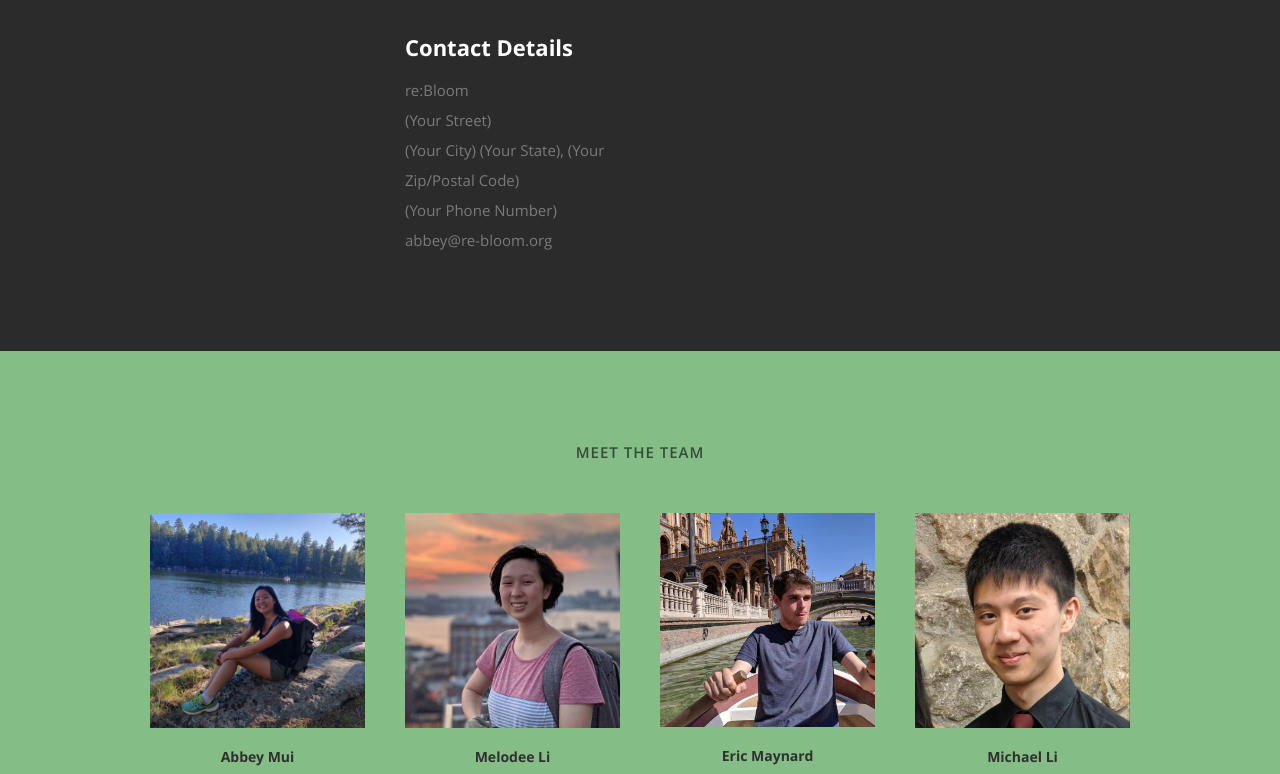
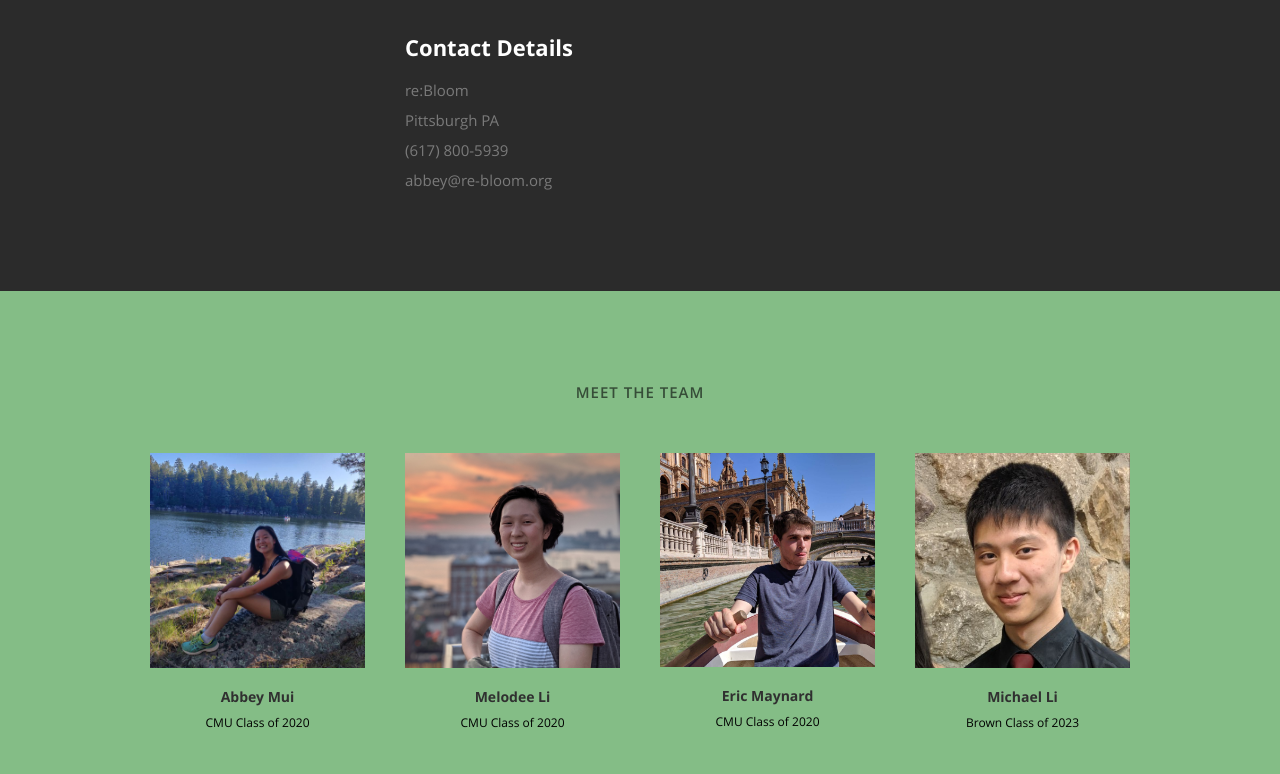
Before and after one commit to abbeymui/re-bloom, a React (Create React App) app: page / in a window 1280 px wide. Shown: the part 1025-1799 px from the top of the page. Built offline with nearby package versions, Linux system fonts and the light colour scheme.

Commit message:
update contacts

```diff
--- a/src/Components/About.js
+++ b/src/Components/About.js
@@ -6,10 +6,10 @@ class About extends Component {
       var logo = this.props.data.logo;
       var name = this.props.data.name;
       var bio = this.props.data.bio;
-      var street = this.props.data.address.street;
+      //var street = this.props.data.address.street;
       var city = this.props.data.address.city;
       var state = this.props.data.address.state;
-      var zip = this.props.data.address.zip;
+      //var zip = this.props.data.address.zip;
       var phone = this.props.data.phone;
       var email = this.props.data.email;
     }
@@ -29,11 +29,10 @@ class About extends Component {
                 <h2>Contact Details</h2>
                 <p className="address">
                   <span>{name}</span>
-                  <br />
                   <span>
-                    {street}
+                    {/*street*/}
                     <br />
-                    {city} {state}, {zip}
+                    {city} {state}{/*}, {zip}*/}
                   </span>
                   <br />
                   <span>{phone}</span>
--- a/src/Data/data.json
+++ b/src/Data/data.json
@@ -7,12 +7,10 @@
     "contactmessage": "Fill out this Google Form and we'll get back to you soon!",
     "email": "abbey@re-bloom.org",
     "address": {
-      "street": "(Your Street)",
-      "city": "(Your City)",
-      "state": "(Your State)",
-      "zip": "(Your Zip/Postal Code)"
+      "city": "Pittsburgh",
+      "state": "PA"
     },
-    "phone": "(Your Phone Number)",
+    "phone": "(617) 800-5939",
     "social": [
       {
         "name": "facebook",
@@ -20,24 +18,9 @@
         "className": "fa fa-facebook"
       },
       {
-        "name": "twitter",
-        "url": "http://twitter.com",
-        "className": "fa fa-twitter"
-      },
-      {
         "name": "linkedin",
         "url": "https://www.linkedin.com/",
         "className": "fa fa-linkedin"
-      },
-      {
-        "name": "instagram",
-        "url": "http://instagram.com/",
-        "className": "fa fa-instagram"
-      },
-      {
-        "name": "github",
-        "url": "http://github.com/",
-        "className": "fa fa-github"
       }
     ]
   },
```
